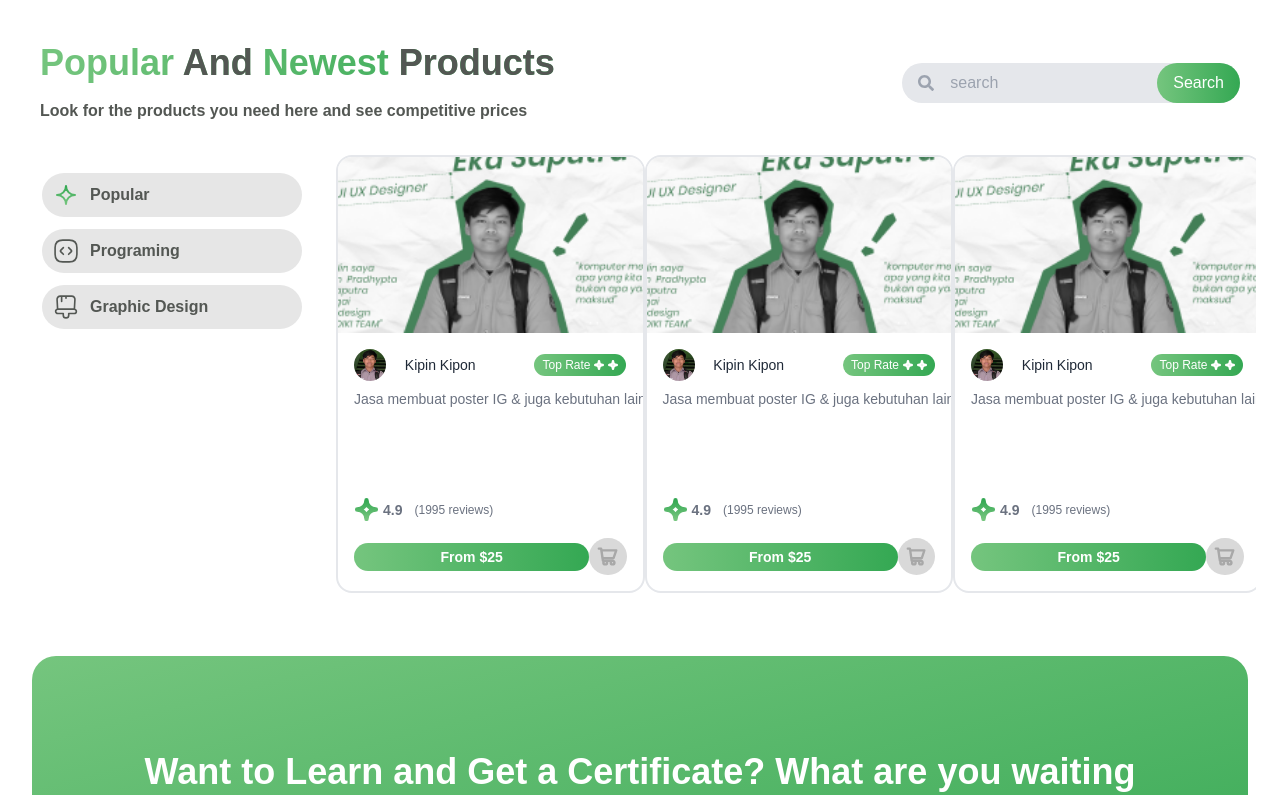
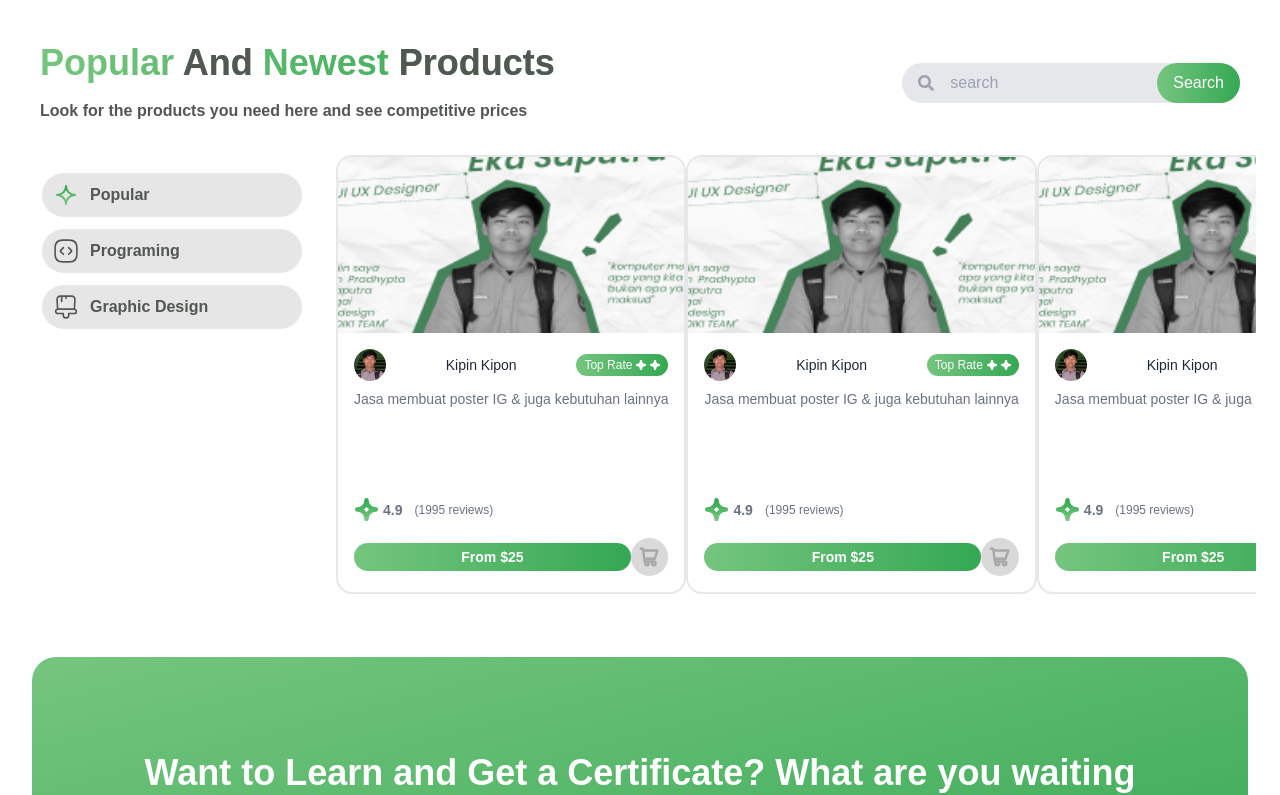
Before and after one commit to yhoikiteam/yhoikiteamfe, a Next.js app: page / in a window 1280 px wide. Shown: the part 652-1447 px from the top of the page. Built offline with nearby package versions, Linux system fonts and the light colour scheme.

Commit message:
new komponen card

```diff
--- a/app/Data/Product.tsx
+++ b/app/Data/Product.tsx
@@ -5,8 +5,8 @@ interface Product {
     rating: number;
     reviews: number;
     price: number;
-    badge: string;
-    image: string;
+    badgeSrc: string;
+    imageSrc: string;
 }
 
 export const products: Product[] = [
@@ -17,8 +17,8 @@ export const products: Product[] = [
         rating: 4.9,
         reviews: 1995,
         price: 25,
-        badge: "/images/badge.png",
-        image: "/images/Profile.png",
+        badgeSrc: "/images/badge.png",
+        imageSrc: "/images/Profile.png",
     },
     {
         id: 2,
@@ -27,8 +27,8 @@ export const products: Product[] = [
         rating: 4.9,
         reviews: 1995,
         price: 25,
-        badge: "/images/badge.png",
-        image: "/images/Profile.png",
+        badgeSrc: "/images/badge.png",
+        imageSrc: "/images/Profile.png",
     },
     {
         id: 3,
@@ -37,8 +37,8 @@ export const products: Product[] = [
         rating: 4.9,
         reviews: 1995,
         price: 25,
-        badge: "/images/badge.png",
-        image: "/images/Profile.png",
+        badgeSrc: "/images/badge.png",
+        imageSrc: "/images/Profile.png",
     },
     {
         id: 4,
@@ -47,8 +47,8 @@ export const products: Product[] = [
         rating: 4.9,
         reviews: 1995,
         price: 25,
-        badge: "/images/badge.png",
-        image: "/images/Profile.png",
+        badgeSrc: "/images/badge.png",
+        imageSrc: "/images/Profile.png",
     },
     {
         id: 5,
@@ -57,8 +57,8 @@ export const products: Product[] = [
         rating: 4.9,
         reviews: 1995,
         price: 25,
-        badge: "/images/badge.png",
-        image: "/images/Profile.png",
+        badgeSrc: "/images/badge.png",
+        imageSrc: "/images/Profile.png",
     },
     {
         id: 6,
@@ -67,8 +67,8 @@ export const products: Product[] = [
         rating: 4.9,
         reviews: 1995,
         price: 25,
-        badge: "/images/badge.png",
-        image: "/images/Profile.png",
+        badgeSrc: "/images/badge.png",
+        imageSrc: "/images/Profile.png",
     },
     {
         id: 7,
@@ -77,8 +77,8 @@ export const products: Product[] = [
         rating: 4.9,
         reviews: 1995,
         price: 25,
-        badge: "/images/badge.png",
-        image: "/images/Profile.png",
+        badgeSrc: "/images/badge.png",
+        imageSrc: "/images/Profile.png",
     },
     {
         id: 8,
@@ -87,8 +87,8 @@ export const products: Product[] = [
         rating: 4.9,
         reviews: 1995,
         price: 25,
-        badge: "/images/badge.png",
-        image: "/images/Profile.png",
+        badgeSrc: "/images/badge.png",
+        imageSrc: "/images/Profile.png",
     },
     {
         id: 9,
@@ -97,8 +97,8 @@ export const products: Product[] = [
         rating: 4.9,
         reviews: 1995,
         price: 25,
-        badge: "/images/badge.png",
-        image: "/images/Profile.png",
+        badgeSrc: "/images/badge.png",
+        imageSrc: "/images/Profile.png",
     },
     {
         id: 10,
@@ -107,8 +107,8 @@ export const products: Product[] = [
         rating: 4.9,
         reviews: 1995,
         price: 25,
-        badge: "/images/badge.png",
-        image: "/images/Profile.png",
+        badgeSrc: "/images/badge.png",
+        imageSrc: "/images/Profile.png",
     },
     {
         id: 11,
@@ -117,8 +117,8 @@ export const products: Product[] = [
         rating: 4.9,
         reviews: 1995,
         price: 25,
-        badge: "/images/badge.png",
-        image: "/images/Profile.png",
+        badgeSrc: "/images/badge.png",
+        imageSrc: "/images/Profile.png",
     },
     {
         id: 12,
@@ -127,7 +127,7 @@ export const products: Product[] = [
         rating: 4.9,
         reviews: 1995,
         price: 25,
-        badge: "/images/badge.png",
-        image: "/images/Profile.png",
+        badgeSrc: "/images/badge.png",
+        imageSrc: "/images/Profile.png",
     },
 ]
--- a/app/components/CardProduct.tsx
+++ b/app/components/CardProduct.tsx
@@ -1,21 +1,25 @@
 import Image from "next/image";
-import { products } from "../Data/Product";
 import Button from "../components/Button";
 
-export default function CardProduct() {
+interface CardProps {
+  id: number;
+  imageSrc: string;
+  badgeSrc: string;
+  name: string;
+  price: number;
+  rating: number;
+  reviews: number;
+  description: string;
+}
+
+export default function CardProduct({ id, imageSrc, badgeSrc, name, price, rating, reviews, description }: CardProps) {
   return (
-    <div>
-      <div>
-        {products.map((product, index) => (
-          <div
-            key={index}
-            className="inline-block min-w-[300px] max-w-sm rounded-2xl overflow-hidden border-2 border-gray-200"
-          >
+    <div className="inline-block min-w-[300px] max-w-sm gap-5 rounded-2xl overflow-hidden border-2 border-gray-200">
       {/* Hero Image */}
-            <div className="relative h-44  flex justify-center items-center">
+      <div className="relative h-44 flex justify-center items-center">
         <Image
-                src={product.badge}
-                alt={product.name}
+          src={badgeSrc}
+          alt={name}
           width={600}
           height={600}
           className="h-full w-full object-fill"
@@ -25,15 +29,13 @@ export default function CardProduct() {
       <div className="p-4">
         <div className="flex items-center justify-between mb-2">
           <Image
-                  src={product.image}
+            src={imageSrc}
             alt="Badge"
             width={32}
             height={32}
             className="rounded-full"
           />
-                <span className="font-medium text-sm text-gray-800 -ml-24 md:-ml-1 lg:-ml-10">
-                  {product.name}
-                </span>
+          <span className="font-medium text-sm text-gray-800">{name}</span>
 
           {/* Rating */}
           <span className="flex text-xs text-white bg-gradient-to-r from-color1 to-color2 px-4 md:px-2 rounded-full gap-1 py-[0.2rem] items-center">
@@ -51,8 +53,8 @@ export default function CardProduct() {
         </div>
 
         {/* Description */}
-              <p className="text-gray-500 text-sm pb-20 flex w-10">
-                {product.description}
+        <p className="text-gray-500 text-sm pb-20">
+          {description}
         </p>
 
         {/* Rating and reviews */}
@@ -64,28 +66,24 @@ export default function CardProduct() {
               width={25}
               height={25}
             />
-                  <div className="font-bold ml-1">
-                    {product.rating.toFixed(1)}
-                  </div>
+            <div className="font-bold ml-1">{rating.toFixed(1)}</div>
           </span>
-                <span className="text-xs ml-1">
-                  ({product.reviews} reviews)
-                </span>
+          <span className="text-xs ml-1">({reviews} reviews)</span>
         </div>
 
         {/* Add to keranjang */}
         <div className="mt-4 flex justify-between items-center">
           <Button
-                  id={`product-${product.id}-price`}
+            id={`product-${price}-price`}
             url="#"
-                  text={`From $${product.price}`}
+            text={`From $${price}`}
             customcss="w-full py-2 md:py-1 bg-gradient-to-r from-color1 to-color2 rounded-full hover:from-color2 hover:to-color2 duration-300 text-sm font-bold"
           />
 
           <button className="bg-[#D9D9D9] text-white px-2 py-2 text-lg rounded-full hover:bg-gray-600">
             <Image
               src="/icon/Cart 4.svg"
-                    alt="Star Icon"
+              alt="Cart Icon"
               width={25}
               height={25}
             />
@@ -93,8 +91,5 @@ export default function CardProduct() {
         </div>
       </div>
     </div>
-        ))}
-      </div>
-    </div>
   );
 }
--- a/app/components/pages/Popular.tsx
+++ b/app/components/pages/Popular.tsx
@@ -1,6 +1,7 @@
 import { ButtonFilter } from "../Button";
 import CardProduct from "../CardProduct";
 import Search from "../Search";
+import { products } from "@/app/Data/Product";
 import { buttonData } from "@/app/Data/FilterProduct";
 
 export default function Product() {
@@ -37,9 +38,19 @@ export default function Product() {
         {/* Products */}
         <div className="md:col-span-9 col-span-full">
           <div className="overflow-x-auto whitespace-nowrap">
-            <div className="flex gap-4">
-              <CardProduct />
-            </div>
+          {products.map((product) => (
+          <CardProduct
+            key={product.id}
+            id={product.id}
+            imageSrc={product.imageSrc}
+            badgeSrc={product.badgeSrc}
+            name={product.name}
+            price={product.price}
+            rating={product.rating}
+            reviews={product.reviews}
+            description={product.description}
+          />
+        ))}
           </div>
         </div>
       </div>
```
Lines whose indentation alone changed are shown as unchanged.
